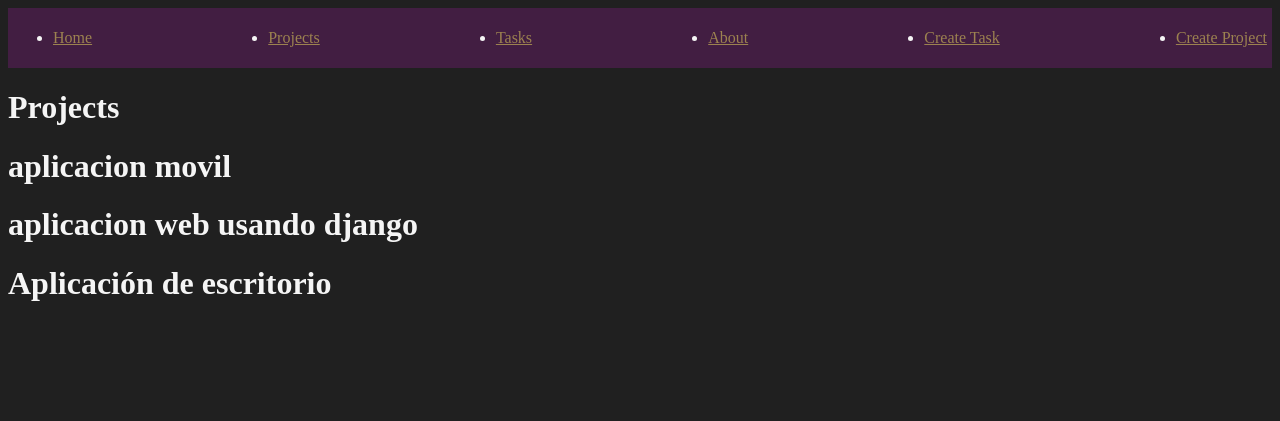
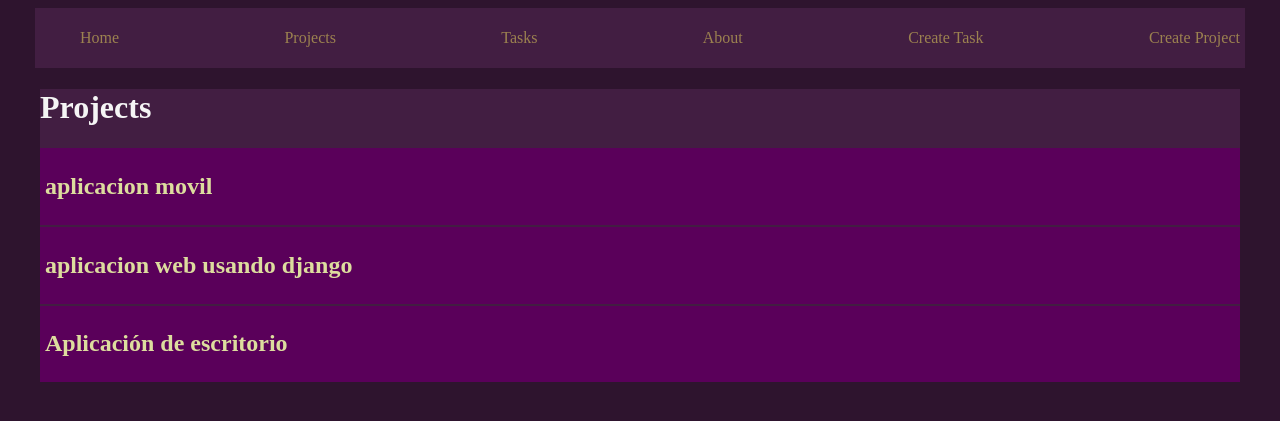
Before and after one commit to jadercaro/test-django, a Django app: page /projects/ in a window 1280 px wide. Shown: the top 421 px of the page. Run offline with Django 5.2, Linux system fonts and the light colour scheme; data comes from the database, SQL or seed files in the repository.

Commit message:
css settings

```diff
--- a/myapp/static/styles/main.css
+++ b/myapp/static/styles/main.css
@@ -1,5 +1,5 @@
 body{
-    background: #202020;
+    background: #2e142e;
     color: whitesmoke;
 }
 
@@ -13,6 +13,28 @@ body{
     justify-content: space-between;
 }
 
+.navbar ul li{
+    list-style: none;
+}
+
 .navbar ul li a{
     color: rgb(156, 130, 80);
+    text-decoration: none;
+
 }
+ .navbar ul li a:hover{
+    color:rgb(131, 131, 15)
+ }
+
+ .container{
+    max-width: 1200px;
+    background: #421e42;
+    margin: auto;
+ }
+
+ .card{
+    background: rgb(90, 0, 90);
+    color: rgb(221, 221, 158);
+    margin-bottom: 2px;
+    padding: 5px 5px;
+ }
--- a/myapp/templates/layouts/base.html
+++ b/myapp/templates/layouts/base.html
@@ -9,7 +9,7 @@
     <link rel="stylesheet", href="{% static '/styles/main.css'%}">
 </head>
 <body>
-    <nav class="navbar">
+    <nav class="navbar container">
         <ul>
             <li>
                 <a href="/">Home</a>
@@ -32,7 +32,9 @@
         </ul>
     </nav>
 
-    {% block content %}
-    {% endblock %}
+    <main class="container">
+        {% block content %}
+        {% endblock %}
+    </main>
 </body>
 </html>
--- a/myapp/templates/projects/projects.html
+++ b/myapp/templates/projects/projects.html
@@ -6,10 +6,10 @@
 
 {% for project in projects  %}
 
-<div>
+<article class="card">
     <h1>{{project.name}}</h1>
 
-</div>
+</article>
 {% endfor %}
 
 {% endblock %}
```
